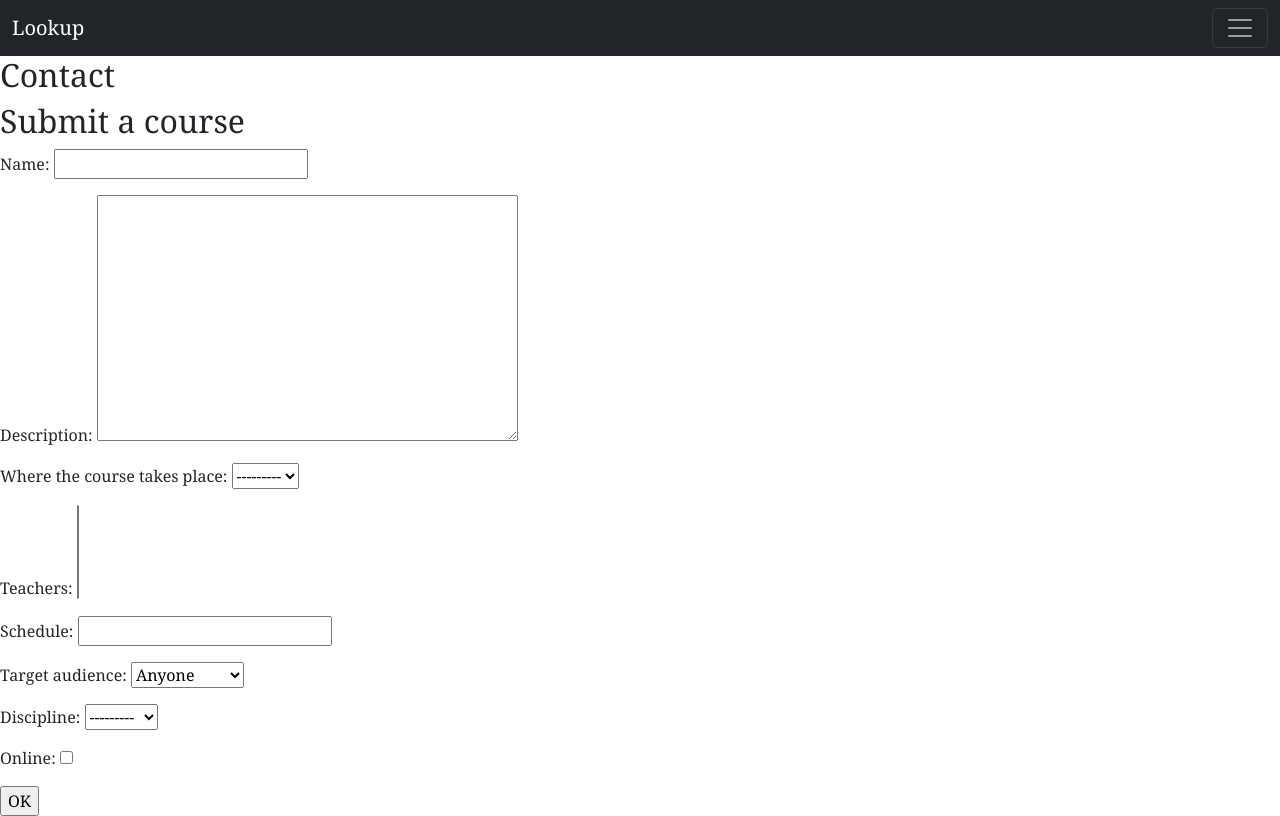
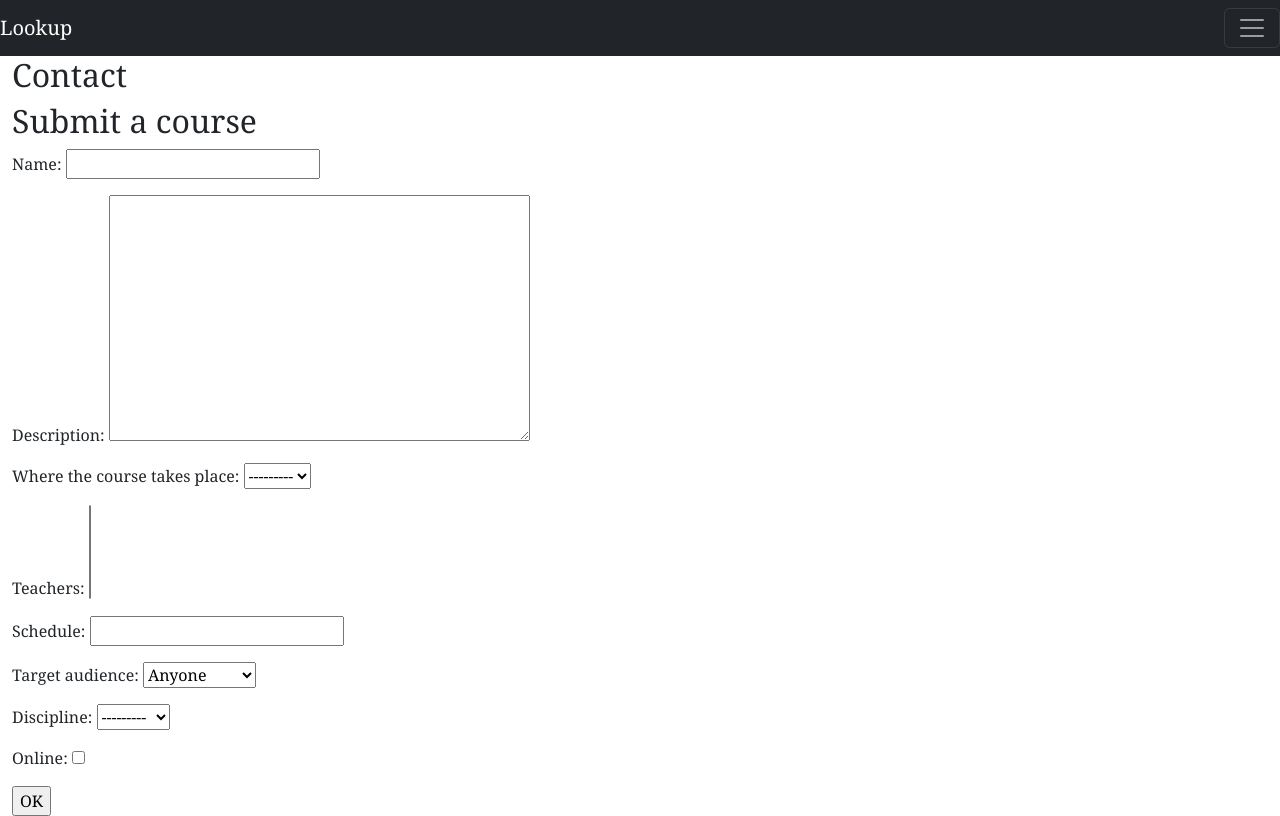
Before and after one commit to matthieums/lookup-project, a Django app: page /contact in a window 1280 px wide. Run offline with Django 5.2, Linux system fonts and the light colour scheme; data that the repository does not hold is empty; some libraries are stand-ins or nearby versions.

Commit message:
Improve layout template with semantics and more elements
Add a main element, a footer element and reorganize body.
Changed 'contacts' href to 'contact' in the navbar

```diff
--- a/lookupproject/lookup/templates/lookup/layout.html
+++ b/lookupproject/lookup/templates/lookup/layout.html
@@ -11,10 +11,7 @@
     </head>
 
         <body>
-
             <nav class="navbar bg-dark" data-bs-theme="dark">
-
-        <div class="container-fluid">
 
                 <a href="/" class="navbar-brand">Lookup</a>
                 <button class="navbar-toggler" type="button" data-bs-toggle="offcanvas" data-bs-target="#offcanvasNavbar" aria-controls="offcanvasNavbar" aria-label="Toggle navigation">
@@ -41,22 +38,29 @@
                             <a class="nav-link active" aria-current="page" href="/schools">Schools</a>
                         </li>
                         <li class="nav-item"></li>
-                        <a class="nav-link active" aria-current="page" href="/contacts">Contact</a>
+                            <a class="nav-link active" aria-current="page" href="/contact">Contact</a>
                         </li>
                     </ul>
                 </div>
-
-        </div>
+            </nav>
 
 
 
-
-    </nav>
+            <main>
+                <div class="container-fluid">
                     {% block body%}
 
                     {% endblock %}
+                </div>
+            </main>
+
+        <footer>
+
+        </footer>
+
         <script src="https://cdn.jsdelivr.net/npm/bootstrap@5.3.3/dist/js/bootstrap.bundle.min.js" integrity="sha384-YvpcrYf0tY3lHB60NNkmXc5s9fDVZLESaAA55NDzOxhy9GkcIdslK1eN7N6jIeHz" crossorigin="anonymous"></script>
         <script src="{% static 'lookup/js/main.js' %}"></script>
         <script src="https://kit.fontawesome.com/c7c3cc62d1.js" crossorigin="anonymous"></script>
     </body>
+
 </html>
```
Lines whose indentation alone changed are shown as unchanged.
